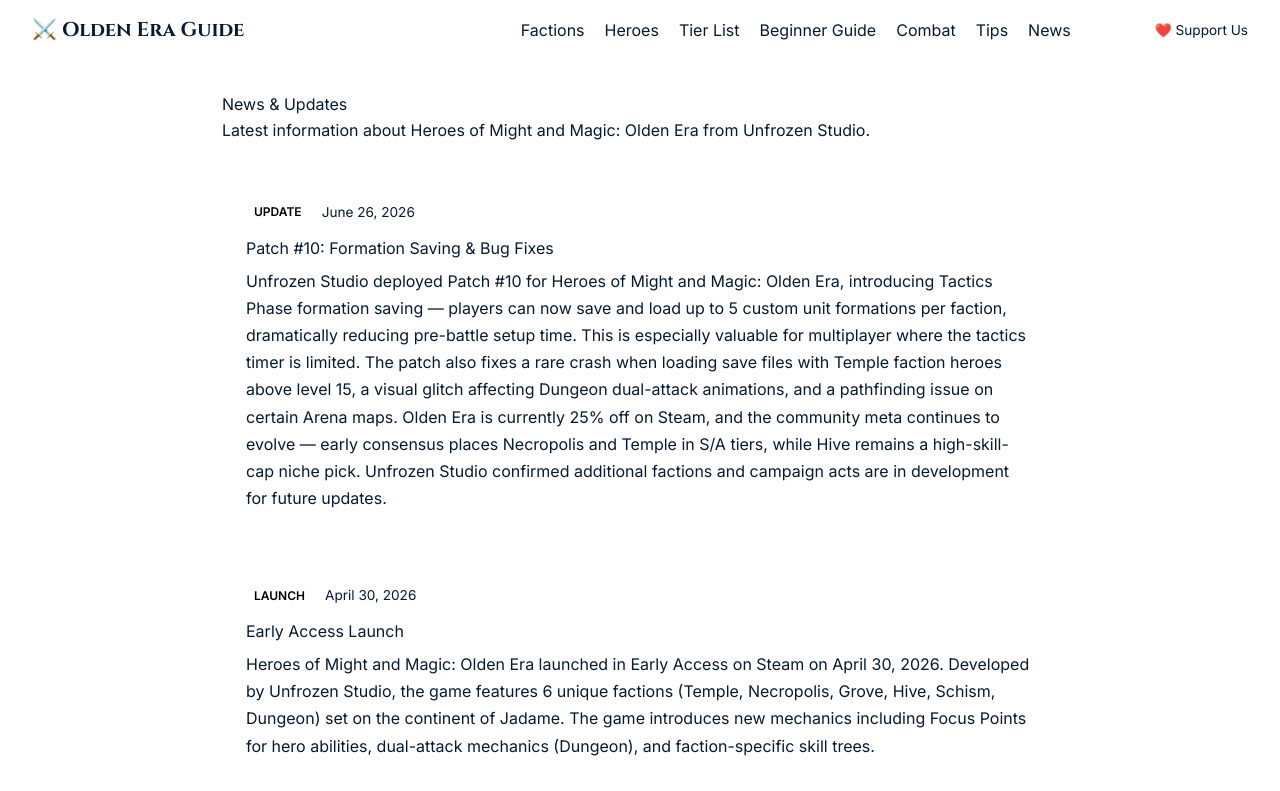
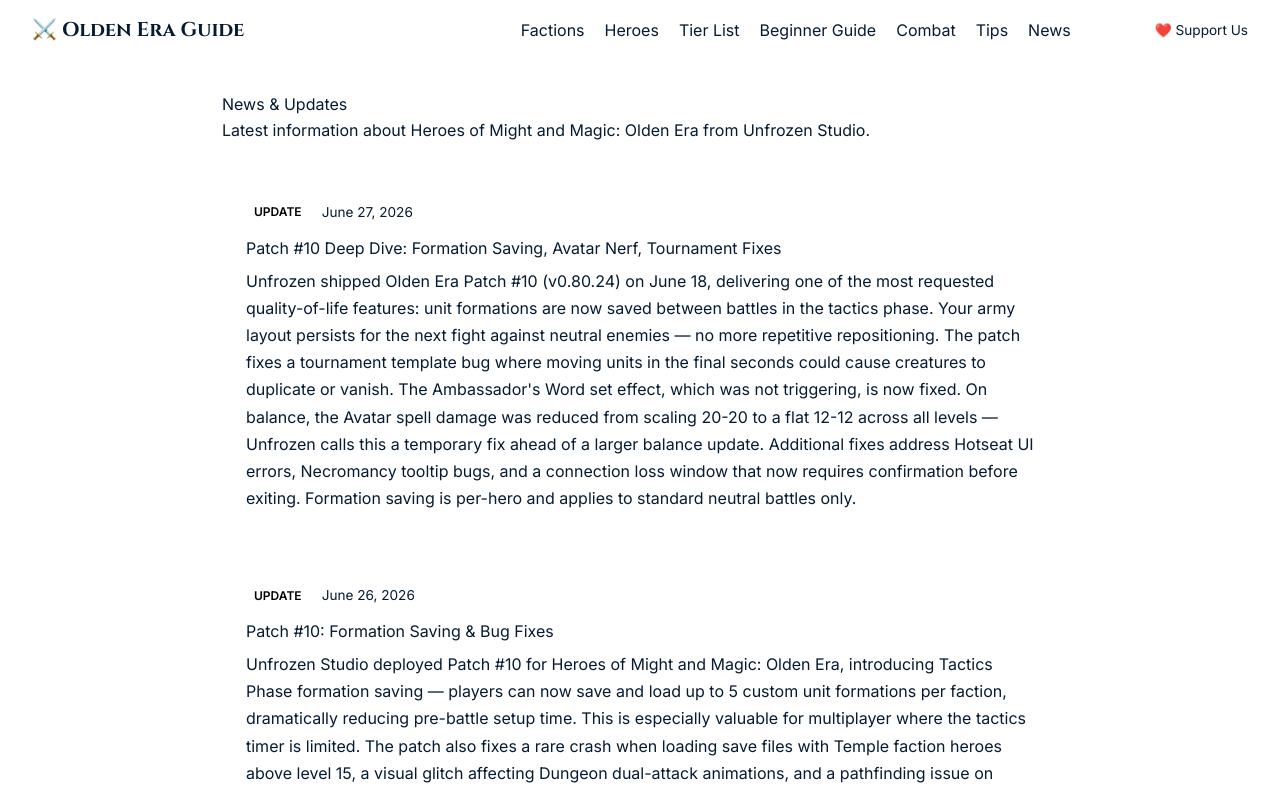
Before and after one commit to ryuuu2020/olden-era-guide, a Next.js app: page /news in a window 1280 px wide. Shown: the top 791 px of the page. Built offline with nearby package versions, Linux system fonts and the light colour scheme.

Commit message:
news: daily update June 27

```diff
--- a/app/news/page.tsx
+++ b/app/news/page.tsx
@@ -15,6 +15,16 @@
       </p>
 
             <div style={{ background: 'var(--color-bg-card)', border: '1px solid var(--color-border)', borderRadius: '0.75rem', padding: '1.5rem', marginBottom: '1.5rem' }}>
+        <div style={{ display: 'flex', alignItems: 'center', gap: '0.75rem', marginBottom: '0.75rem' }}>
+          <span style={{ background: 'var(--color-accent)', color: '#000', padding: '0.15rem 0.5rem', borderRadius: '0.25rem', fontSize: '0.75rem', fontWeight: 600 }}>UPDATE</span>
+          <span style={{ color: 'var(--color-text-muted)', fontSize: '0.85rem' }}>June 27, 2026</span>
+        </div>
+        <h3 style={{ marginBottom: '0.5rem' }}>Patch #10 Deep Dive: Formation Saving, Avatar Nerf, Tournament Fixes</h3>
+        <p style={{ color: 'var(--color-text-muted)', lineHeight: 1.7 }}>
+          Unfrozen shipped Olden Era Patch #10 (v0.80.24) on June 18, delivering one of the most requested quality-of-life features: unit formations are now saved between battles in the tactics phase. Your army layout persists for the next fight against neutral enemies — no more repetitive repositioning. The patch fixes a tournament template bug where moving units in the final seconds could cause creatures to duplicate or vanish. The Ambassador's Word set effect, which was not triggering, is now fixed. On balance, the Avatar spell damage was reduced from scaling 20-20 to a flat 12-12 across all levels — Unfrozen calls this a temporary fix ahead of a larger balance update. Additional fixes address Hotseat UI errors, Necromancy tooltip bugs, and a connection loss window that now requires confirmation before exiting. Formation saving is per-hero and applies to standard neutral battles only.
+        </p>
+      </div>
+<div style={{ background: 'var(--color-bg-card)', border: '1px solid var(--color-border)', borderRadius: '0.75rem', padding: '1.5rem', marginBottom: '1.5rem' }}>
         <div style={{ display: 'flex', alignItems: 'center', gap: '0.75rem', marginBottom: '0.75rem' }}>
           <span style={{ background: 'var(--color-accent)', color: '#000', padding: '0.15rem 0.5rem', borderRadius: '0.25rem', fontSize: '0.75rem', fontWeight: 600 }}>UPDATE</span>
           <span style={{ color: 'var(--color-text-muted)', fontSize: '0.85rem' }}>June 26, 2026</span>
```
